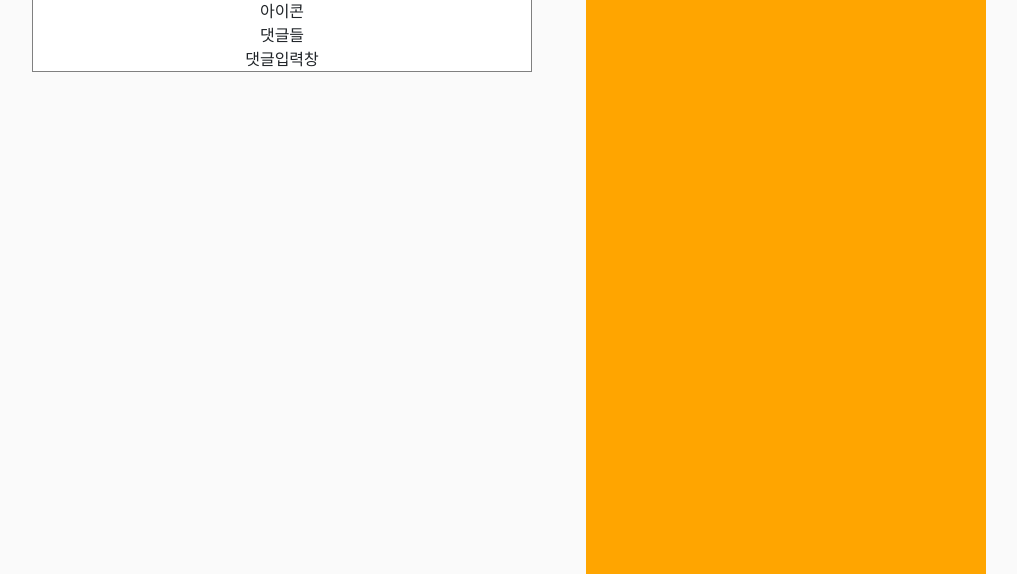
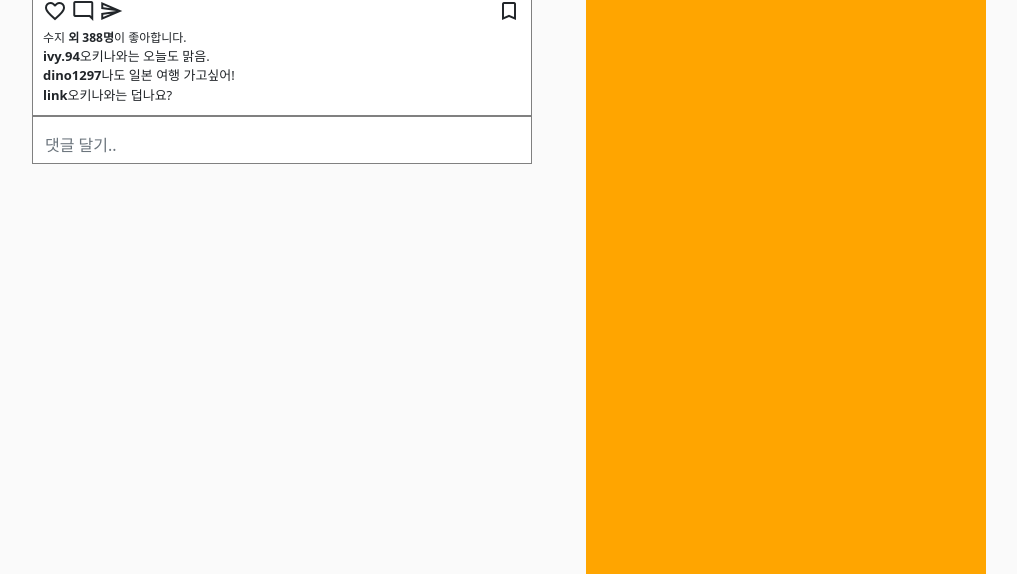
Before and after one commit to LikeIvy/Instagram-Clone-Project, a Django app: page /main/ in a window 1280 px wide. Shown: the part 486-1060 px from the top of the page, without its empty margins (208-1225 px from the left). Run offline with Django 4.2, Linux system fonts and the light colour scheme.

Commit message:
add feed

```diff
--- a/Instagram/Instagram/templates/Instagram/main.html
+++ b/Instagram/Instagram/templates/Instagram/main.html
@@ -30,6 +30,13 @@
             height: 100%;
             object-fit: cover;
         }
+
+        .feed_box {
+            margin: 10px 0;
+            border: solid 1px gray;
+            background-color: white
+        }
+
     </style>
 
 </head>
@@ -54,10 +61,11 @@
 
         </div>
     </nav>
-    <div style="display: flex; flex-direction: row; text-align: center; justify-content: center; padding-top: 60px; background-color: #FAFAFA;">
+    <div
+        style="display: flex; flex-direction: row; text-align: center; justify-content: center; padding-top: 60px; background-color: #FAFAFA;">
         <div style="width: 500px; min-width: 500px; height: 1000px; margin-right: 300px;">
             <div style="border: solid 1px gray; background-color: white;">
-                <div style="display: flex; flex-direction: row; align-items: center;">
+                <div style="display: flex; flex-direction: row; align-items: center; margin: 0 10px;">
                     <div class="box" style="width: 50px; height: 50px;">
                         <img class="profile" src="https://dimg.donga.com/wps/NEWS/IMAGE/2022/12/30/117225530.2.jpg">
                     </div>
@@ -65,10 +73,25 @@
                         ivy.94
                     </div>
                 </div>
-                <div> <img style="width: 100%;" src="https://d20aeo683mqd6t.cloudfront.net/ko/articles/title_images/000/041/032/medium/sunayamabeach-p58992431.jpeg?2021"> </div>
-                <div> 아이콘 </div>
-                <div> 댓글들 </div>
-                <div> 댓글입력창 </div>
+                <div> <img style="width: 100%;"
+                        src="https://d20aeo683mqd6t.cloudfront.net/ko/articles/title_images/000/041/032/medium/sunayamabeach-p58992431.jpeg?2021">
+                </div>
+                <div style="display: flex; flex-direction: row; justify-content: space-between; margin: 0 10px;">
+                    <div>
+                        <span class="material-icons-outlined">favorite_border</span>
+                        <span class="material-icons-outlined">mode_comment</span>
+                        <span class="material-icons-outlined">send</span>
+                    </div>
+                    <div>
+                        <span class="material-icons-outlined">bookmark_border</span>
+                    </div>
+                </div>
+                <div style="margin: 0 10px; text-align: left; font-size: 12px;"> 수지 <b>외 388명</b>이 좋아합니다.</div>
+                <div style="margin: 0 10px; text-align: left; font-size: 13px;"><b>ivy.94</b>오키나와는 오늘도 맑음.</div>
+                <div style="margin: 0 10px; text-align: left; font-size: 13px;"><b>dino1297</b>나도 일본 여행 가고싶어!</div>
+                <div style="margin: 0 10px; text-align: left; font-size: 13px;"><b>link</b>오키나와는 덥나요?</div>
+                <div class="feed_box"></div>
+                <div style="border-top: ;"><input type="text" class="form-control" style="box-shadow: none; border: none; outline: none;" placeholder="댓글 달기.."></div>
             </div>
         </div>
         <div style="width: 400px; height: 1000px; background: orange; position: fixed; left: 62%;">
```
